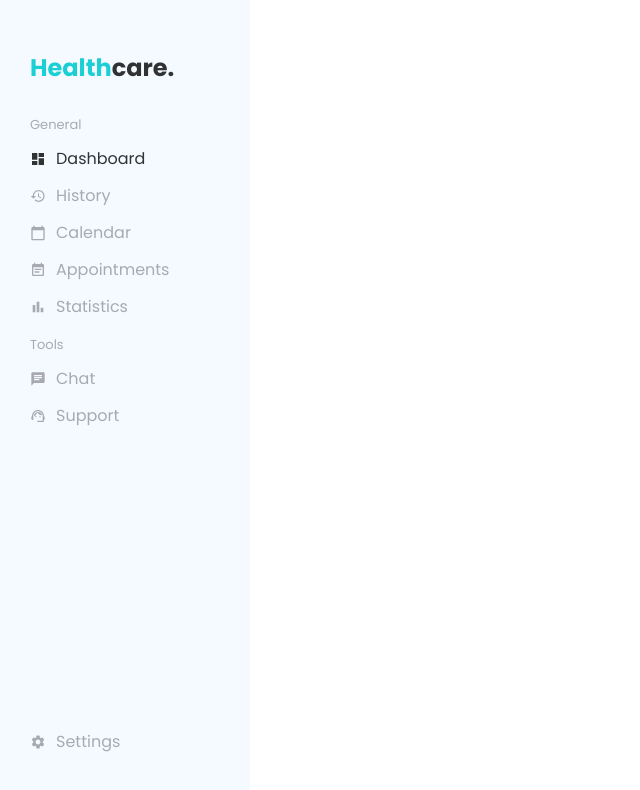
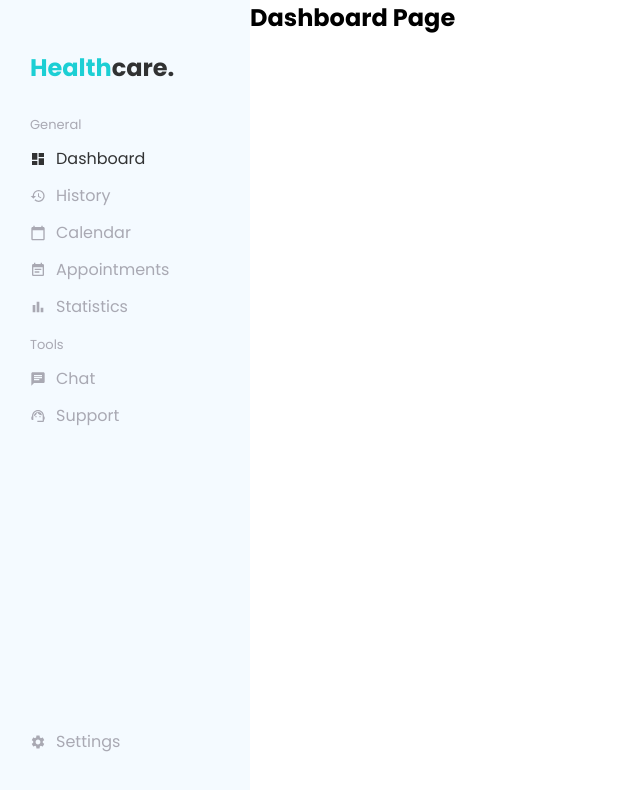
Before and after one commit to aravinth2706/healthcare, a React (Vite) app: page / in a window 1280 px wide. Shown: the top 790 px of the page, without its empty margins (0-640 px from the left). Built offline with nearby package versions, Linux system fonts and the light colour scheme.

Commit message:
App file responsive handled

```diff
--- /dev/null
+++ b/src/App.css
@@ -0,0 +1,3 @@
+.app {
+  display: flex;
+}
--- a/src/App.jsx
+++ b/src/App.jsx
@@ -1,12 +1,15 @@
 import Sidebar from "./components/Sidebar";
 import Dashboard from "./pages/Dashboard";
+import useDeviceType from "./hooks/useDeviceType";
+import "./App.css";
 
 function App() {
+  const { isMobile } = useDeviceType();
   return (
-    <>
+    <section className={isMobile ? "" : "app"}>
       <Sidebar />
-      {/* <Dashboard /> */}
-    </>
+      <Dashboard />
+    </section>
   );
 }
 export default App;
```
